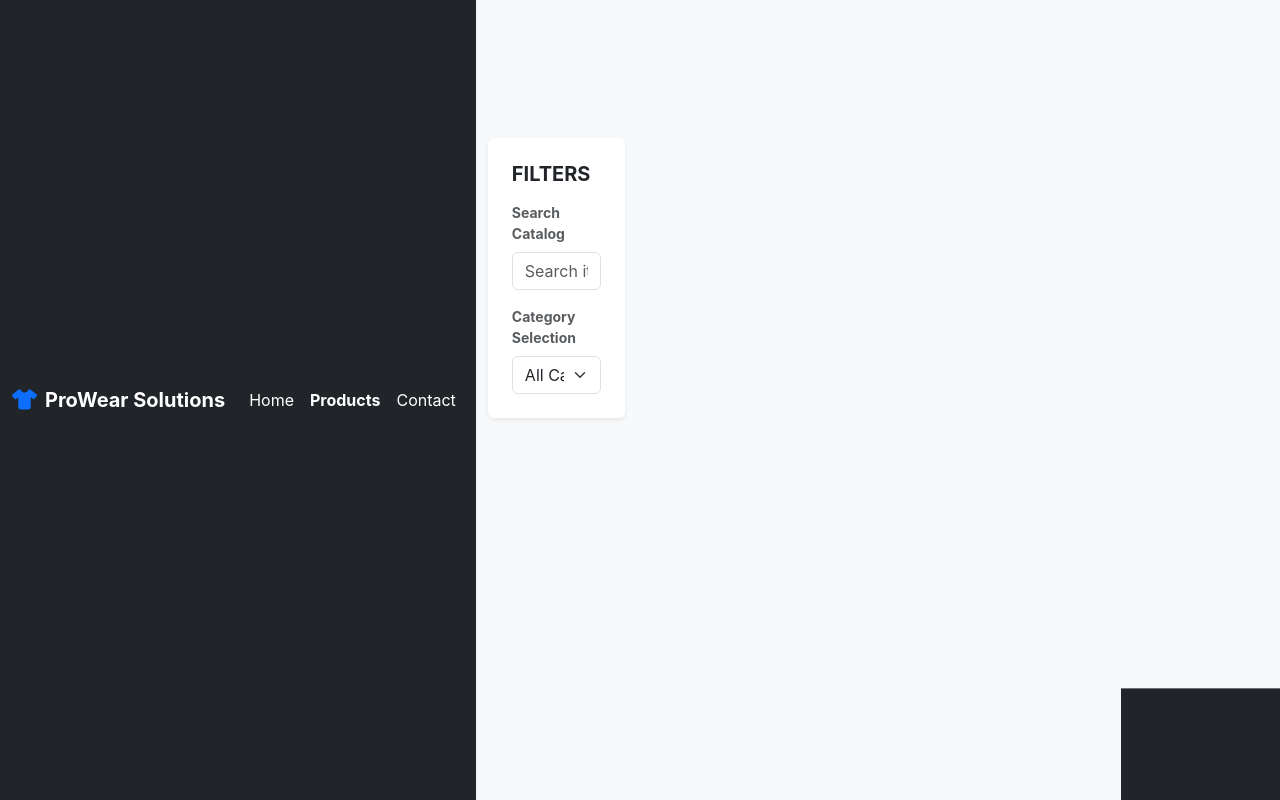
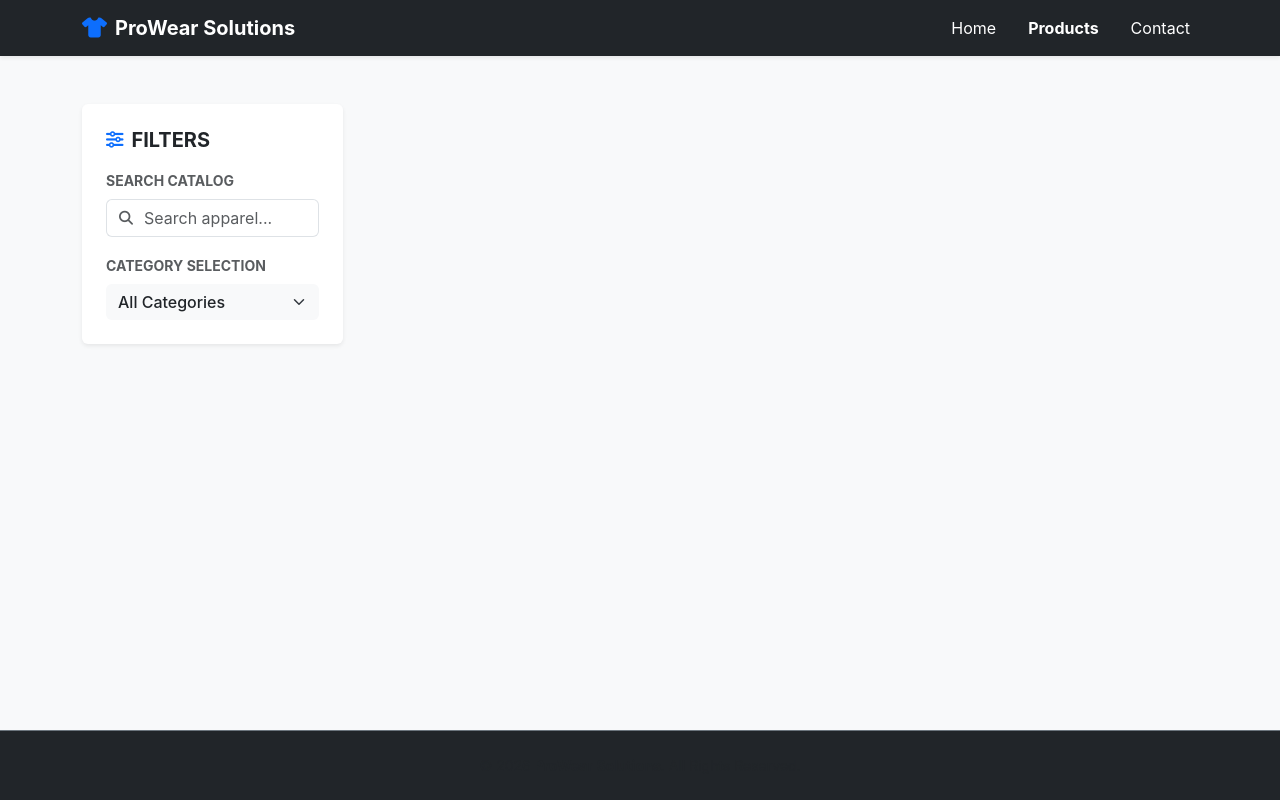
Before and after one commit to JoyTech42/ProWear, a Python web app: template templates/core/products.html in a window 1280 px wide. Run offline with Jinja, Linux system fonts and the light colour scheme; the template is opened without the code that fills it, so the values that code supplies are empty.

Commit message:
Update products.html

```diff
--- a/templates/core/products.html
+++ b/templates/core/products.html
@@ -3,37 +3,51 @@
 <head>
     <meta charset="UTF-8">
     <meta name="viewport" content="width=device-width, initial-scale=1.0">
-    <title>Products Inventory Catalog | ProWear Solutions</title>
+    <title>Products Catalog | ProWear Solutions</title>
     <link href="https://cdn.jsdelivr.net/npm/bootstrap@5.3.2/dist/dist/css/bootstrap.min.css" rel="stylesheet">
     <link rel="stylesheet" href="https://cdnjs.cloudflare.com/ajax/libs/font-awesome/6.4.2/css/all.min.css">
-    <link rel="stylesheet" href="/static/css/style.css">
+    <link rel="stylesheet" href="/css/style.css">
 </head>
-<body class="bg-light" data-page="products">
+<body class="bg-light d-flex flex-column min-vh-100" data-page="products">
 
     <nav class="navbar navbar-expand-lg navbar-dark bg-dark sticky-top shadow-sm">
         <div class="container">
-            <a class="navbar-brand fw-bold" href="/"><i class="fa-solid fa-shirt me-2 text-primary"></i>ProWear Solutions</a>
-            <div class="navbar-nav ms-auto">
-                <a class="nav-link text-white" href="/">Home</a>
-                <a class="nav-link text-white active fw-bold text-primary" href="/products">Products</a>
-                <a class="nav-link text-white" href="/contact">Contact</a>
+            <a class="navbar-brand fw-bold" href="/">
+                <i class="fa-solid fa-shirt me-2 text-primary"></i>ProWear Solutions
+            </a>
+            <button class="navbar-toggler" type="button" data-bs-toggle="collapse" data-bs-target="#productsNavbar">
+                <span class="navbar-toggler-icon"></span>
+            </button>
+            <div class="collapse navbar-collapse" id="productsNavbar">
+                <div class="navbar-nav ms-auto">
+                    <a class="nav-link text-white me-3" href="/">Home</a>
+                    <a class="nav-link text-white active fw-bold text-primary me-3" href="/products">Products</a>
+                    <a class="nav-link text-white" href="/contact">Contact</a>
+                </div>
             </div>
         </div>
     </nav>
 
-    <div class="container my-5">
+    <div class="container my-5 flex-grow-1">
         <div class="row">
-            <!-- Filtering Selection Panel -->
+
             <div class="col-lg-3 mb-4">
-                <div class="card border-0 shadow-sm p-4 sticky-filter shadow-sm">
-                    <h5 class="fw-bold text-uppercase mb-3">Filters</h5>
+                <div class="card border-0 shadow-sm p-4 sticky-top" style="top: 90px; z-index: 10;">
+                    <h5 class="fw-bold text-uppercase mb-3 d-flex align-items-center">
+                        <i class="fa-solid fa-sliders text-primary me-2 small"></i>Filters
+                    </h5>
+
                     <div class="mb-3">
-                        <label class="form-label small fw-bold text-muted">Search Catalog</label>
-                        <input type="text" id="searchBar" class="form-control" placeholder="Search items...">
+                        <label for="searchBar" class="form-label small fw-bold text-muted text-uppercase">Search Catalog</label>
+                        <div class="input-group">
+                            <span class="input-group-text bg-white border-end-0 text-muted"><i class="fa-solid fa-magnifying-glass small"></i></span>
+                            <input type="text" id="searchBar" class="form-control border-start-0 ps-0" placeholder="Search apparel...">
+                        </div>
                     </div>
+
                     <div>
-                        <label class="form-label small fw-bold text-muted">Category Selection</label>
-                        <select id="categoryFilter" class="form-select">
+                        <label for="categoryFilter" class="form-label small fw-bold text-muted text-uppercase">Category Selection</label>
+                        <select id="categoryFilter" class="form-select bg-light border-0 fw-medium text-dark">
                             <option value="">All Categories</option>
                             <option value="Jerseys">Jerseys</option>
                             <option value="Polo Shirts">Polo Shirts</option>
@@ -44,27 +58,34 @@
                 </div>
             </div>
 
-            <!-- Dynamic Rendering Target Container Element View -->
             <div class="col-lg-9">
-                <div id="loadingSpinner" class="text-center py-5">
-                    <div class="spinner-border text-primary" role="status"></div>
-                    <p class="text-muted small mt-2">Streaming inventory assets from Neon Cluster...</p>
+
+                <div id="loadingSpinner" class="text-center py-5 bg-white rounded-3 shadow-sm mb-4">
+                    <div class="spinner-border text-primary" role="status" style="width: 2.5rem; height: 2.5rem;"></div>
+                    <p class="text-muted small mt-3 mb-0 fw-medium">Streaming inventory assets from Neon Cluster...</p>
                 </div>
 
-                <div id="productsGrid" class="row g-4 d-none"></div>
+                <div id="productsGrid" class="row g-4 d-none">
+                    </div>
 
-                <div id="emptyState" class="text-center py-5 d-none">
-                    <i class="fa-solid fa-box-open text-muted fa-3x mb-3"></i>
-                    <p class="text-muted small">No items tracked matching the specified filter criteria.</p>
+                <div id="emptyState" class="text-center py-5 bg-white rounded-3 shadow-sm d-none">
+                    <div class="mb-3">
+                        <i class="fa-solid fa-box-open text-muted fa-3x"></i>
+                    </div>
+                    <h5 class="fw-bold text-dark mb-1">No Matching Items</h5>
+                    <p class="text-muted small mb-0">No items tracked matching the specified filter criteria.</p>
                 </div>
+
             </div>
         </div>
     </div>
 
     <footer class="bg-dark text-white text-center py-4 mt-auto border-top border-secondary">
-        <p class="small text-muted mb-0">© 2026 <strong>ProWear Solutions</strong>. All Rights Reserved.</p>
+        <div class="container">
+            <p class="small text-muted mb-0">© 2026 <strong>ProWear Solutions</strong>. All Rights Reserved.</p>
+        </div>
     </footer>
 
-    <script src="/static/js/main.js"></script>
+    <script src="/js/main.js"></script>
 </body>
 </html>
```
